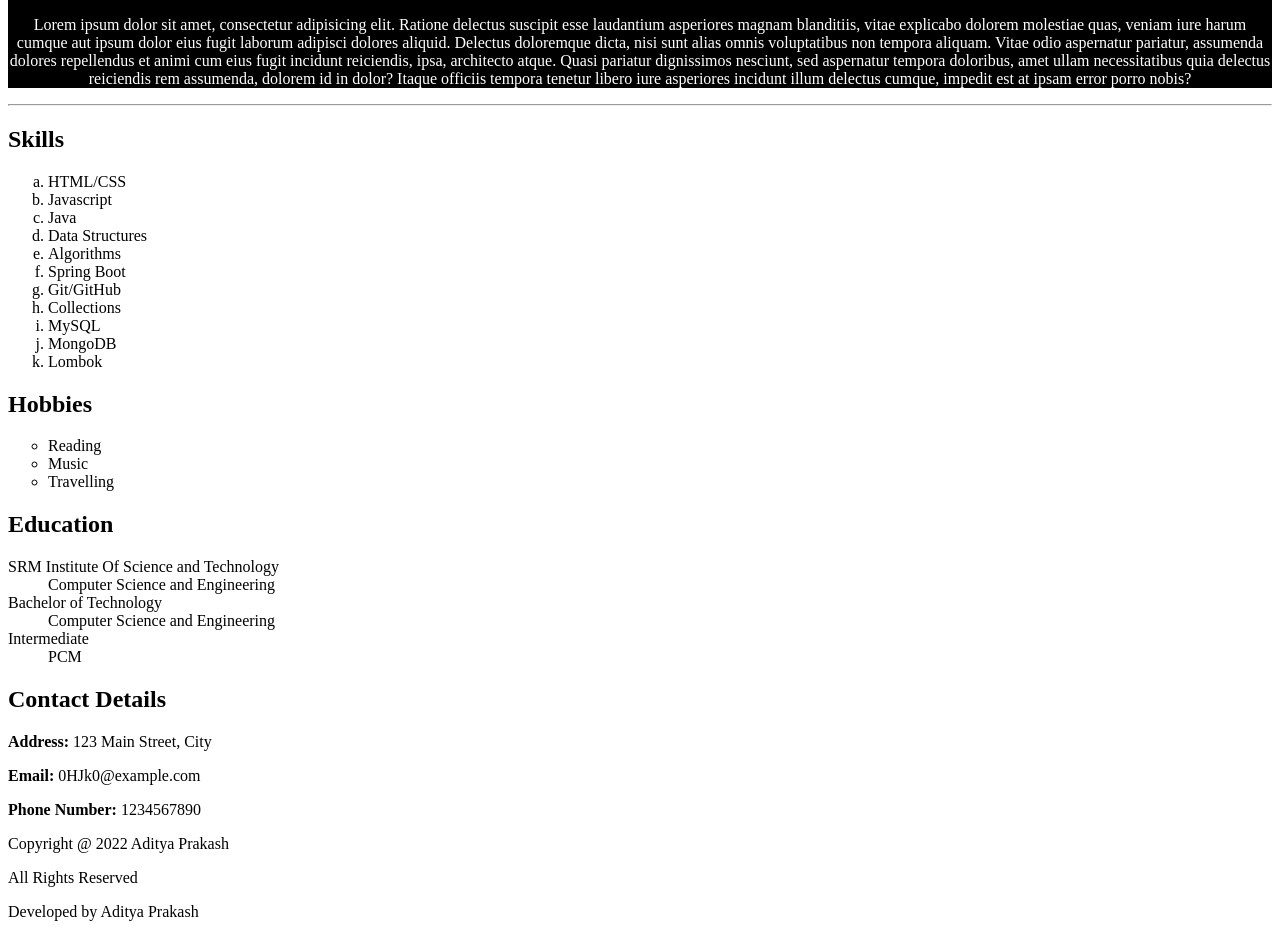
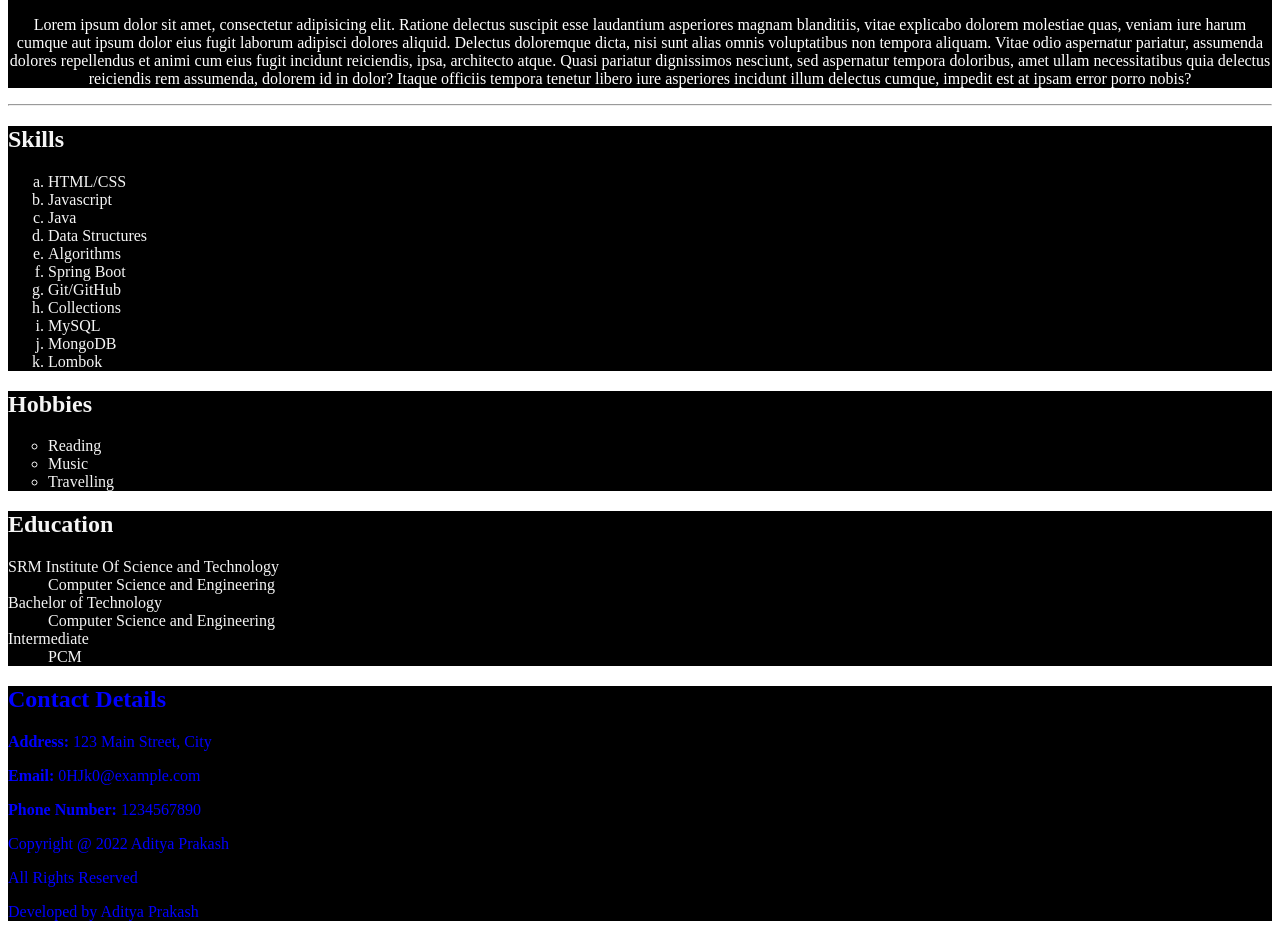
Before and after one commit to Aditya-Prakash07/feb_learn_HTML, a plain HTML site: page index.html in a window 1280 px wide. Shown: the part 2600-3537 px from the top of the page. Drawn offline with Linux system fonts and the light colour scheme.

Commit message:
ahkjsalkfj

```diff
--- a/index.html
+++ b/index.html
@@ -7,6 +7,23 @@
     <style>
         #adi {
             background-color: burlywood;
+        }
+        #skills{
+            style:"margin: 10px;";
+            background-color: black;
+            color: whitesmoke;
+        }
+        #hobbies{
+            background-color: black;
+            color: whitesmoke;
+        }
+        #education{
+            background-color: black;
+            color: whitesmoke;
+        }
+        #footer{
+            background-color: black;
+            color: blue;
         }
         #formatingTags {
             background-color: blueviolet;
```
